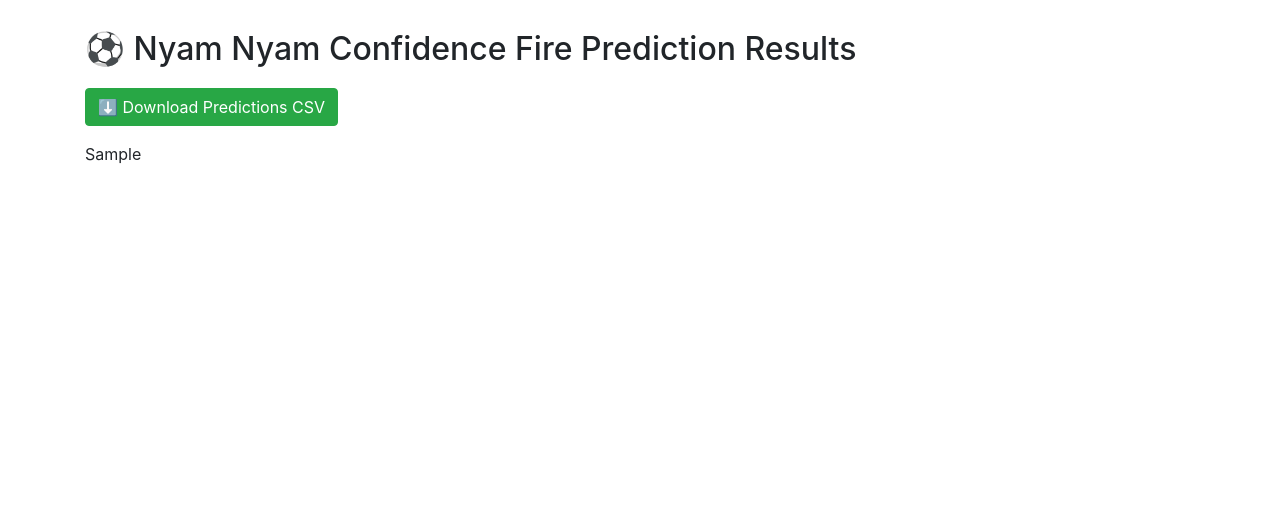
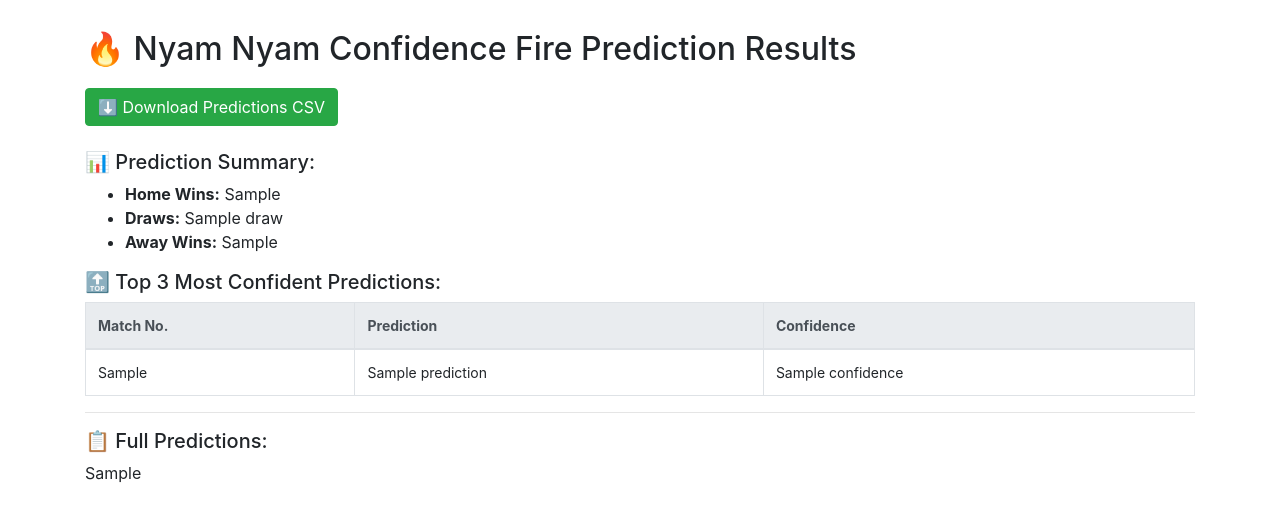
Before and after one commit to njokasoftcoder/nyamnyam-api, a Flask app: template templates/results.html in a window 1280 px wide. Shown: the top 522 px of the page. Run offline with Flask 3, Linux system fonts and the light colour scheme; the template is opened without the code that fills it: most values are stand-ins (such as "Sample title", 1, 10 or a date in 2020); parts of the project's set-up code (start-up, migrations or seed data) failed here and were passed over.

Commit message:
Update results.html

```diff
--- a/templates/results.html
+++ b/templates/results.html
@@ -17,14 +17,43 @@
 </head>
 <body>
 <div class="container">
-        <h2>⚽ Nyam Nyam Confidence Fire Prediction Results</h2>
+    <h2>🔥 Nyam Nyam Confidence Fire Prediction Results</h2>
 
-        <div class="mb-3">
+    <div class="mb-4">
         <a href="{{ url_for('static', filename='predicted_results.csv') }}" class="btn btn-success">
             ⬇️ Download Predictions CSV
         </a>
     </div>
 
+    <h5>📊 Prediction Summary:</h5>
+    <ul>
+        <li><strong>Home Wins:</strong> {{ summary.get('Home Win', 0) }}</li>
+        <li><strong>Draws:</strong> {{ summary.get('Draw', 0) }}</li>
+        <li><strong>Away Wins:</strong> {{ summary.get('Away Win', 0) }}</li>
+    </ul>
+
+    <h5>🔝 Top 3 Most Confident Predictions:</h5>
+    <table class="table table-bordered">
+        <thead class="thead-light">
+        <tr>
+            <th>Match No.</th>
+            <th>Prediction</th>
+            <th>Confidence</th>
+        </tr>
+        </thead>
+        <tbody>
+        {% for row in top_confident %}
+            <tr>
+                <td>{{ row['Match No.'] }}</td>
+                <td>{{ row['Prediction'] }}</td>
+                <td>{{ row['Confidence'] }}</td>
+            </tr>
+        {% endfor %}
+        </tbody>
+    </table>
+
+    <hr>
+    <h5>📋 Full Predictions:</h5>
     <div class="table-responsive">
         {{ table_html | safe }}
     </div>
```
Lines whose indentation alone changed are shown as unchanged.
